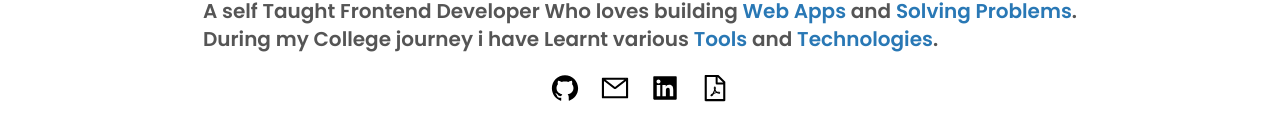
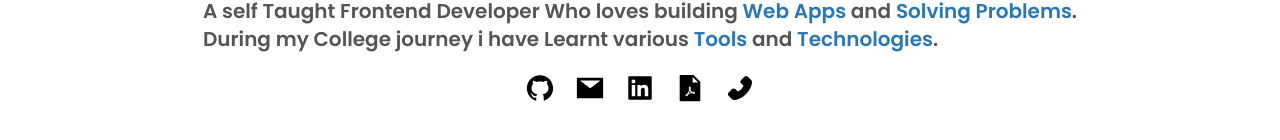
Before and after one commit to villAsh/v1lash.io, a React (Create React App) app: page / in a window 1280 px wide. Shown: the part 436-576 px from the top of the page. Built offline with nearby package versions, Linux system fonts and the light colour scheme.

Commit message:
home page complete

```diff
--- a/src/Components/Home.jsx
+++ b/src/Components/Home.jsx
@@ -1,35 +1,42 @@
 import Typewriter from "typewriter-effect";
 import {
     AiFillGithub,
-    AiOutlineMail,
+    AiFillMail,
     AiFillLinkedin,
-    AiOutlineFilePdf
-    } from 'react-icons/ai'
+    AiFillFilePdf,
+    AiFillPhone
+} from 'react-icons/ai'
 export default function Home() {
     const links = [
         {
-            id : 1,
-            name : 'github',
-            icon : <AiFillGithub />,
-            link : 'https://github.com/villAsh'
+            id: 1,
+            name: 'github',
+            icon: <AiFillGithub />,
+            link: 'https://github.com/villAsh'
         },
         {
             id: 2,
-            name : 'mail',
-            icon : <AiOutlineMail />,
-            link : 'chavhanvilas02@gmail.com'
+            name: 'mail',
+            icon: <AiFillMail />,
+            link: 'mailto:chavhanvilas02@gmail.com'
         },
         {
-            id : 3,
-            name : 'linkedIn',
-            icon : <AiFillLinkedin />,
-            link : 'https://www.linkedin.com/in/vilas-chauvhan-4609391aa'
+            id: 3,
+            name: 'linkedIn',
+            icon: <AiFillLinkedin />,
+            link: 'https://www.linkedin.com/in/vilas-chauvhan-4609391aa'
         },
         {
-            id : 4,
-            name : 'resume',
-            icon : <AiOutlineFilePdf />,
-            link : 'https://drive.google.com/file/d/1JvKRrfCS5DSDI-PUnt6vPDSgR6-jgp9t/view?usp=share_link',
+            id: 4,
+            name: 'resume',
+            icon: <AiFillFilePdf />,
+            link: 'https://drive.google.com/file/d/1JvKRrfCS5DSDI-PUnt6vPDSgR6-jgp9t/view?usp=share_link',
+        },
+        {
+            id: 5,
+            name: "call",
+            icon: <AiFillPhone />,
+            link: 'tel:9724752946'
         }
     ]
     return (
@@ -51,15 +58,11 @@ export default function Home() {
             </p>
             <ul className="flex items-center md:space-x-5 my-5  text-3xl">
                 {links.map((item) => <li className="relative group hover:cursor-pointer hover:text-light-primary" key={item.id}>
-                        {
-                        item.name === 'mail' ? (
-                            <a href="mailto:chavhanvilas02@gmail.com" className="transition-all" target="_blank" rel="noreferrer">{item.icon}</a>
-                        ) : (<a href={`${item.link}`} className="transition-all" target="_blank" rel="noreferrer">{item.icon}</a>)
-                        }
-                        {/* <span className="transition-all">{item.icon}</span> */}
-                        <span className="absolute -bottom-2 left-0 w-0 h-[3px] bg-light-primary transition-all group-hover:w-full"></span>
-                    </li>
-                    )}
+                    <a href={`${item.link}`} className="transition-all" target="_blank" rel="noreferrer">{item.icon}</a>
+                    {/* <span className="transition-all">{item.icon}</span> */}
+                    <span className="absolute -bottom-2 left-0 w-0 h-[3px] bg-light-primary transition-all group-hover:w-full"></span>
+                </li>
+                )}
             </ul>
         </div>
     );
```
